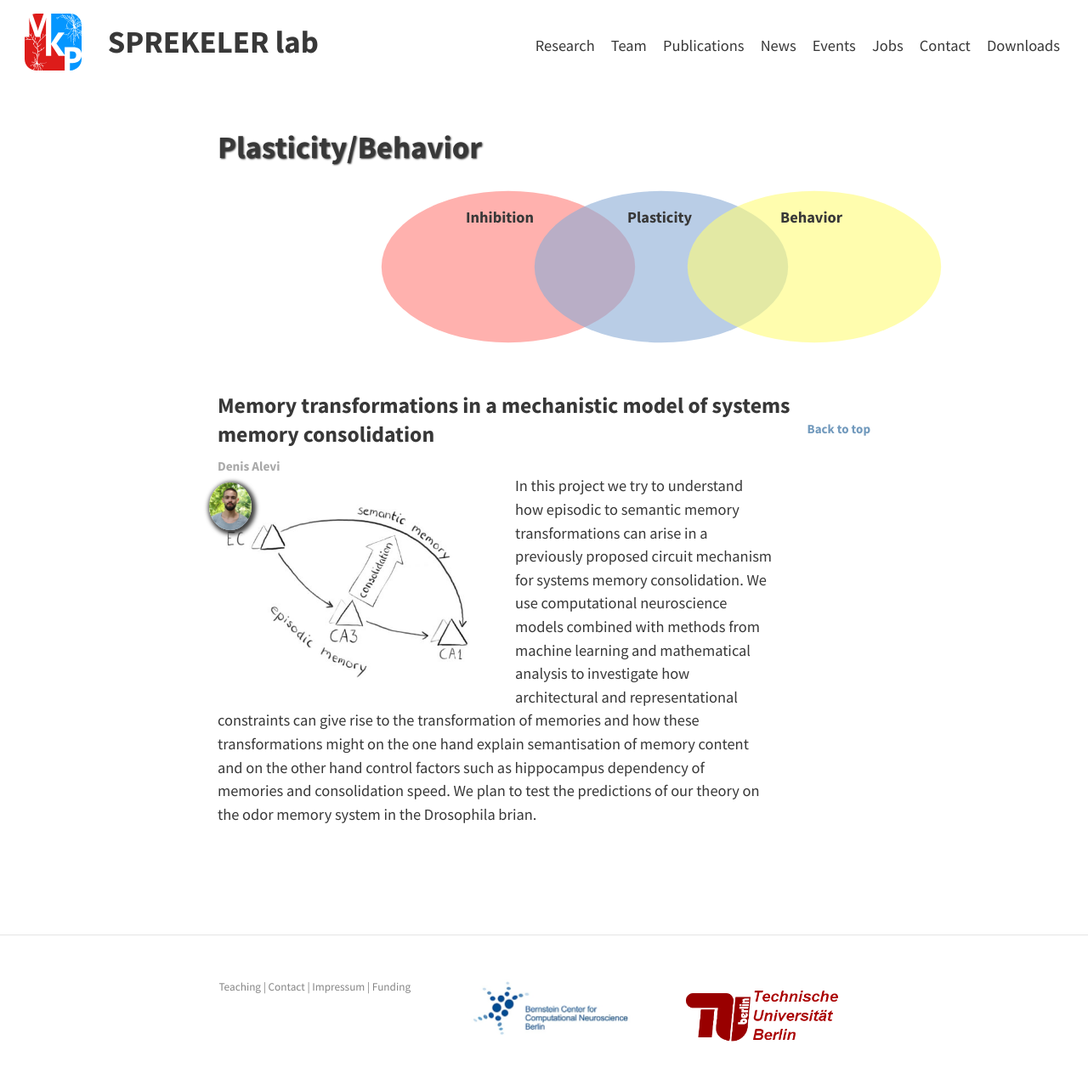
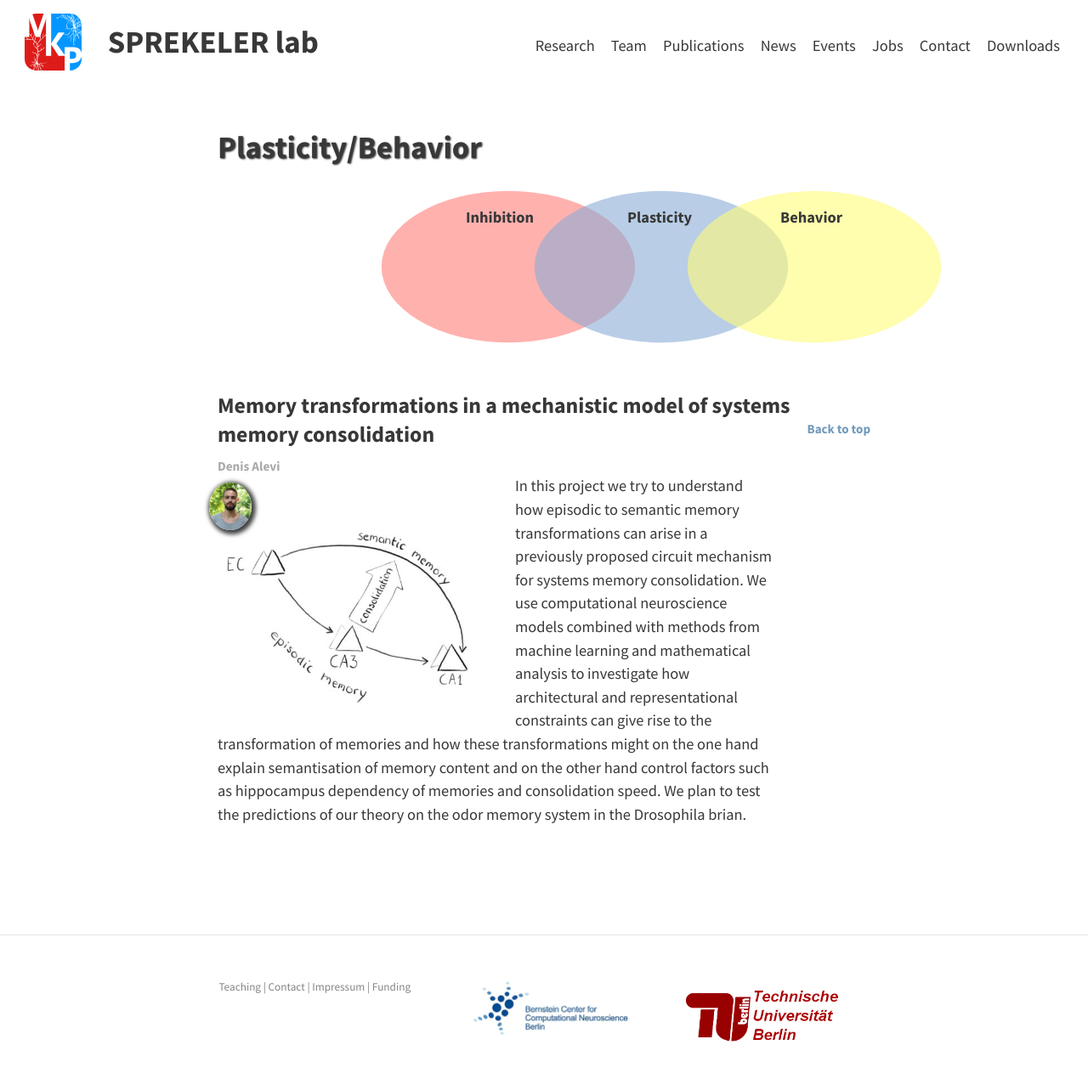
Before and after one commit to ge00rg/website-heroku, a Jekyll site: the page built from pages/plasticity_behavior.md, in a window 1280 px wide. Shown: the whole page at 85% size. Built offline with Jekyll 4.4.1, drawn with Linux system fonts in a browser that asks for light colours.

Commit message:
changed margins on research_filter

```diff
--- a/_includes/research_main.html
+++ b/_includes/research_main.html
@@ -89,7 +89,7 @@
                         </h5>
                     <div style="position: relative;">
                         {% if project.image %}
-                            <img src="{{site.baseurl}}/assets/img/research/{{project.image}}" style="float: left; padding: 30px 20px 0px 0px; width: 350px; min-height: 250xpx;">
+                            <img src="{{site.baseurl}}/assets/img/research/{{project.image}}" style="float: left; padding: 50px 20px 0px 0px; width: 350px; min-height: 250xpx;">
                         {% else %}
                             <img src="{{site.baseurl}}/{{site.emergency-img}}" style="float: left; padding: 20px 20px 10px 0px; width: 350px;">
                         {% endif %}
--- a/_layouts/research_filter.html
+++ b/_layouts/research_filter.html
@@ -90,7 +90,7 @@
                         </h5>
                     <div style="position: relative;">
                         {% if project.image %}
-                            <img src="{{site.baseurl}}/assets/img/research/{{project.image}}" style="float: left; padding: 20px 20px 10px 0px; width: 350px; min-height: 250xpx;">
+                            <img src="{{site.baseurl}}/assets/img/research/{{project.image}}" style="float: left; padding: 50px 20px 10px 0px; width: 350px; min-height: 250xpx;">
                         {% else %}
                             <img src="{{site.baseurl}}/{{site.emergency-img}}" style="float: left; padding: 20px 20px 10px 0px; width: 350px;">
                         {% endif %}
@@ -135,7 +135,7 @@
                         </h5>
                     <div style="position: relative;">
                         {% if project.image %}
-                            <img src="{{site.baseurl}}/assets/img/research/{{project.image}}" style="float: left; padding: 20px 20px 10px 0px; height: 250px; min-height: 250xpx;">
+                            <img src="{{site.baseurl}}/assets/img/research/{{project.image}}" style="float: left; padding: 50px 20px 10px 0px; height: 250px; min-height: 250xpx;">
                         {% else %}
                             <img src="{{site.baseurl}}/{{site.emergency-img}}" style="float: left; padding: 20px 20px 10px 0px; height: 250px;">
                         {% endif %}
@@ -168,7 +168,7 @@
   {% if project.parents contains used_headings[0] %}
      <div style="clear: both; overflow-wrap: normal; padding-bottom: 30px;">
                         <h3 style="margin-bottom: 0;">{{project.title}}<a href="#top" class="b2t_link">Back to top</a></h3>
-                        <h5 style="margin-bottom: 50px;">
+                        <h5 style="margin-bottom: 0px;">
                             {% assign i=0 %}
                             {% assign authors=project.authors|reverse %}
                             {% for author in authors %}
@@ -184,7 +184,7 @@
                         </h5>
                     <div style="position: relative;">
                         {% if project.image %}
-                            <img src="{{site.baseurl}}/assets/img/research/{{project.image}}" style="float: left; padding: 20px 20px 10px 0px; width: 350px; min-height: 250xpx;">
+                            <img src="{{site.baseurl}}/assets/img/research/{{project.image}}" style="float: left; padding: 50px 20px 10px 0px; width: 350px; min-height: 250xpx;">
                         {% else %}
                             <img src="{{site.baseurl}}/{{site.emergency-img}}" style="float: left; padding: 20px 20px 10px 0px; width: 350px;">
                         {% endif %}
```
